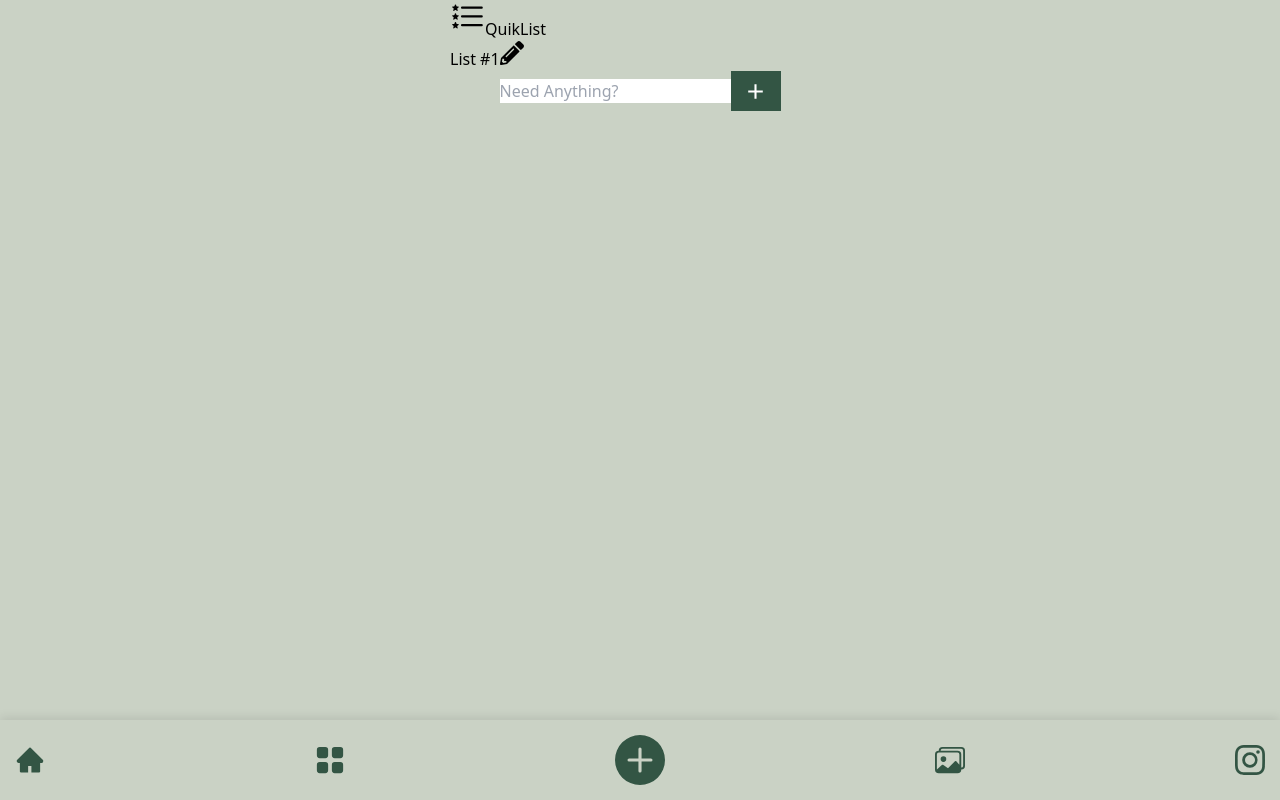
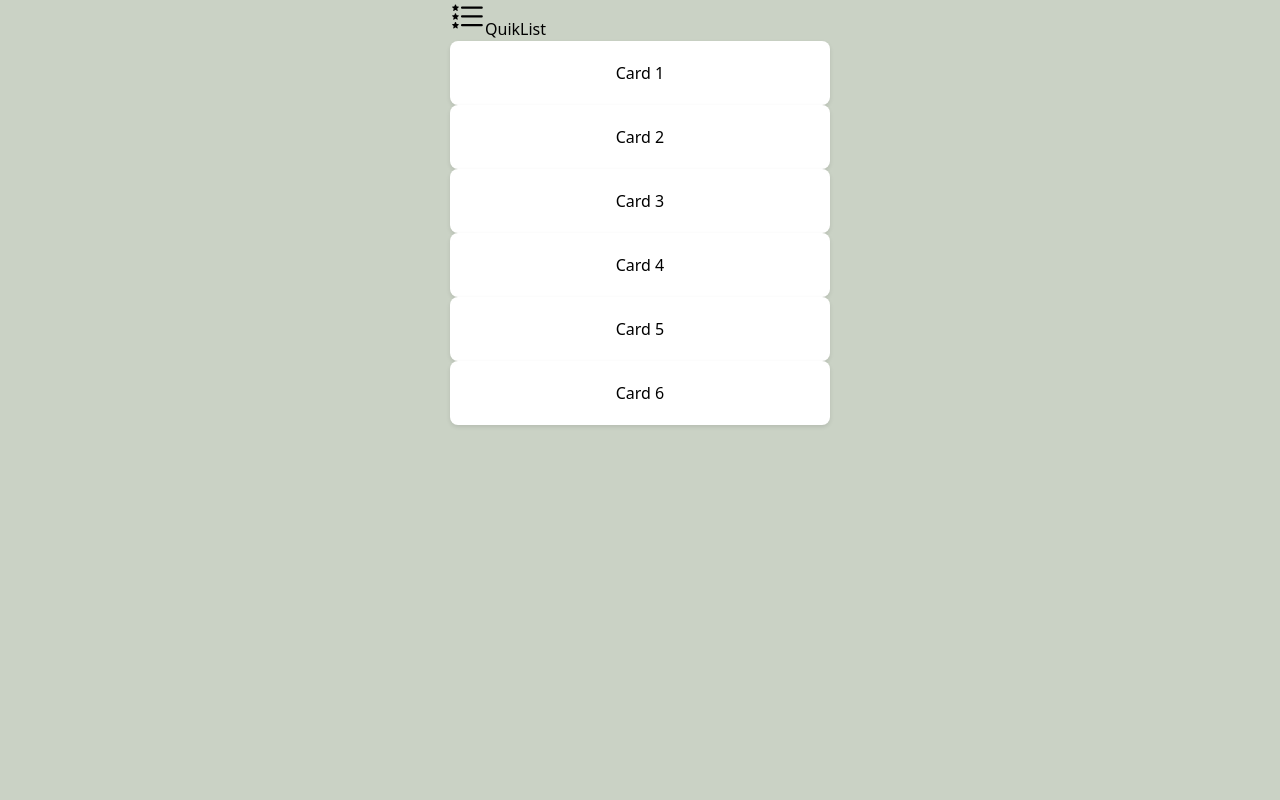
Before and after one commit to Rick3Mrtz/Grocery-List, a React (Vite) app: page /grid in a window 1280 px wide. Built offline with nearby package versions, Linux system fonts and the light colour scheme.

Commit message:
fixed the absolute most annoying local storage bug I have ever experienced. Added Route to / and GridLayout to work on bottom nav buttons soon.

```diff
--- a/src/App.css
+++ b/src/App.css
@@ -199,16 +199,6 @@
   cursor: pointer;
 }
 
-#nav-circle {
-  /* padding: 0 20px; */
-  /* display: flex; */
-  /* justify-content: center; */
-  /* align-items: center; */
-  /* position: fixed; */
-  color: #354f;
-  /* border-radius: 50%; */
-}
-
 .card {
   background-color: white;
   padding: 20px;
--- a/src/App.jsx
+++ b/src/App.jsx
@@ -1,5 +1,5 @@
 import React, { useEffect, useState } from 'react';
-import { Route, Link, Routes } from 'react-router-dom';
+import { BrowserRouter as Router, Routes, Route } from 'react-router-dom';
 import './App.css';
 import InputForm from './components/InputForm';
 import BottomNav from './components/BottomNav';
@@ -96,8 +96,13 @@
   }
 
   return (
+    <Router>
+      <Nav setShowSideNav={setShowSideNav} />
+      <Routes>
+        <Route
+        path='/'
+        element={
     <>
-        <Nav setShowSideNav={setShowSideNav} />
         <TitleInput
         isEditingListName={isEditingListName}
         listName={listName}
@@ -132,25 +137,16 @@
           listName={listName}
         />
     </>
+        }
+    />
+    <Route path="/grid" element={
+         <GridLayout
+         setShowSideNav={setShowSideNav}
+         showSideNav={showSideNav}/>}
+         />
+    </Routes>
+    </Router>
   );
 }
 
 export default App;
-
-
-    {/* <RouterProvider router={router}>
-      <BottomNav />
-    </RouterProvider> */}
-
-      // const router = createBrowserRouter([
-  //   {
-  //     path:"/grid",
-  //     element: <GridLayout />
-  //   },
-  //   {
-  //     path:"/",
-  //     element: <Home />
-  //   }
-  // ])
-
-  // router={router}
--- a/src/components/GridLayout.jsx
+++ b/src/components/GridLayout.jsx
@@ -23,5 +23,3 @@
 }
 
 export default GridLayout;
-
-{/* <RouterProvider router={router} /> */}
--- a/src/components/InputForm.jsx
+++ b/src/components/InputForm.jsx
@@ -15,7 +15,7 @@
 
     if (trimmedNewItem !== '') {
       const newItemObj = {
-        id: Math.random().toString(36).slice(2, 9), // Generates a random string as ID
+        id: Math.random().toString(36).slice(2, 9),
         title: trimmedNewItem,
         completed: false,
       };
```
Also changed, not shown: src/components/SaveList.jsx (line endings or trailing spaces), src/components/SideNav.jsx (line endings or trailing spaces).
